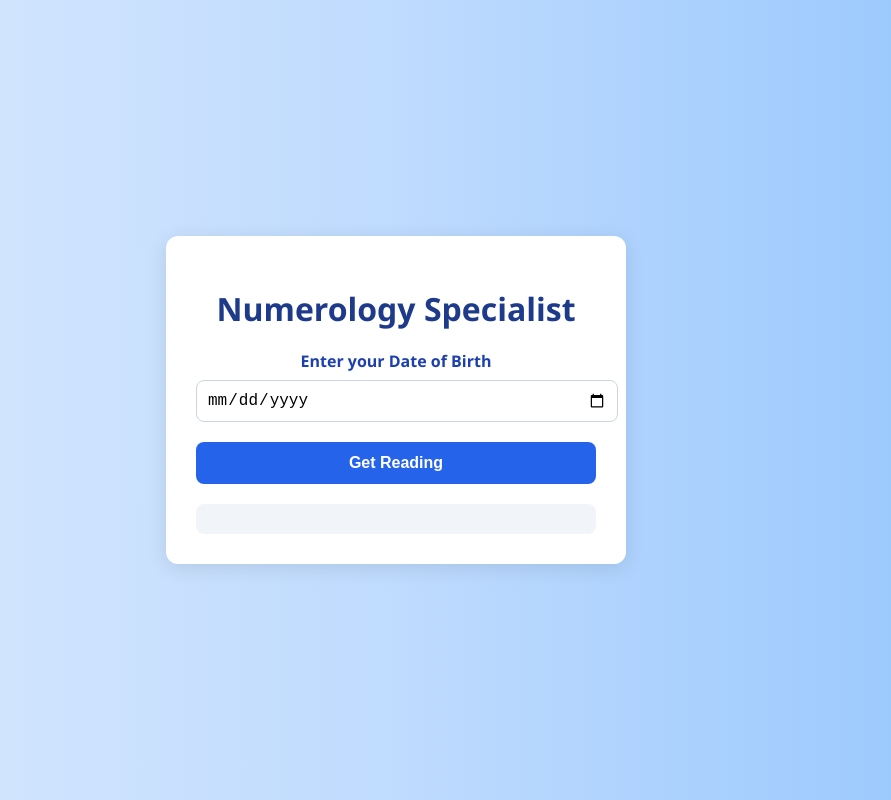
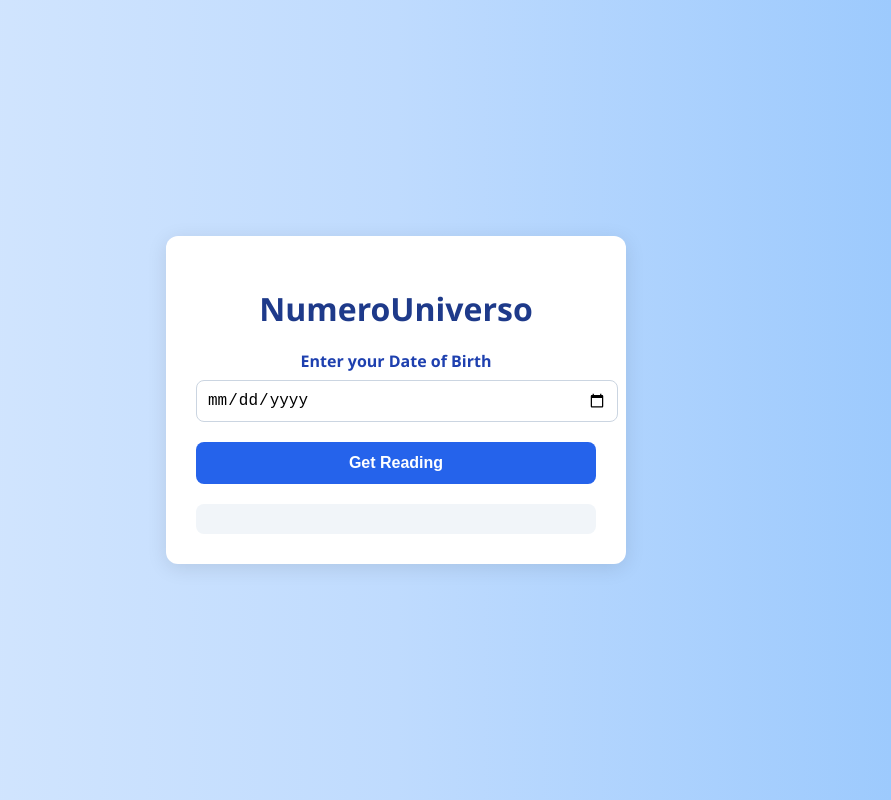
Before and after one commit to GQuantum333/Supersimple-Website, a plain HTML site: page index.html in a window 1280 px wide. Shown: the whole page, without its empty margins (244-1135 px from the left). Drawn offline with Linux system fonts and the light colour scheme.

Commit message:
Update index.html

```diff
--- a/index.html
+++ b/index.html
@@ -8,7 +8,7 @@
 </head>
 <body>
   <div class="container">
-    <h1>Numerology Specialist</h1>
+    <h1>NumeroUniverso</h1>
     <form id="numerologyForm">
       <label for="dob">Enter your Date of Birth</label>
       <input type="date" id="dob" required />
```
